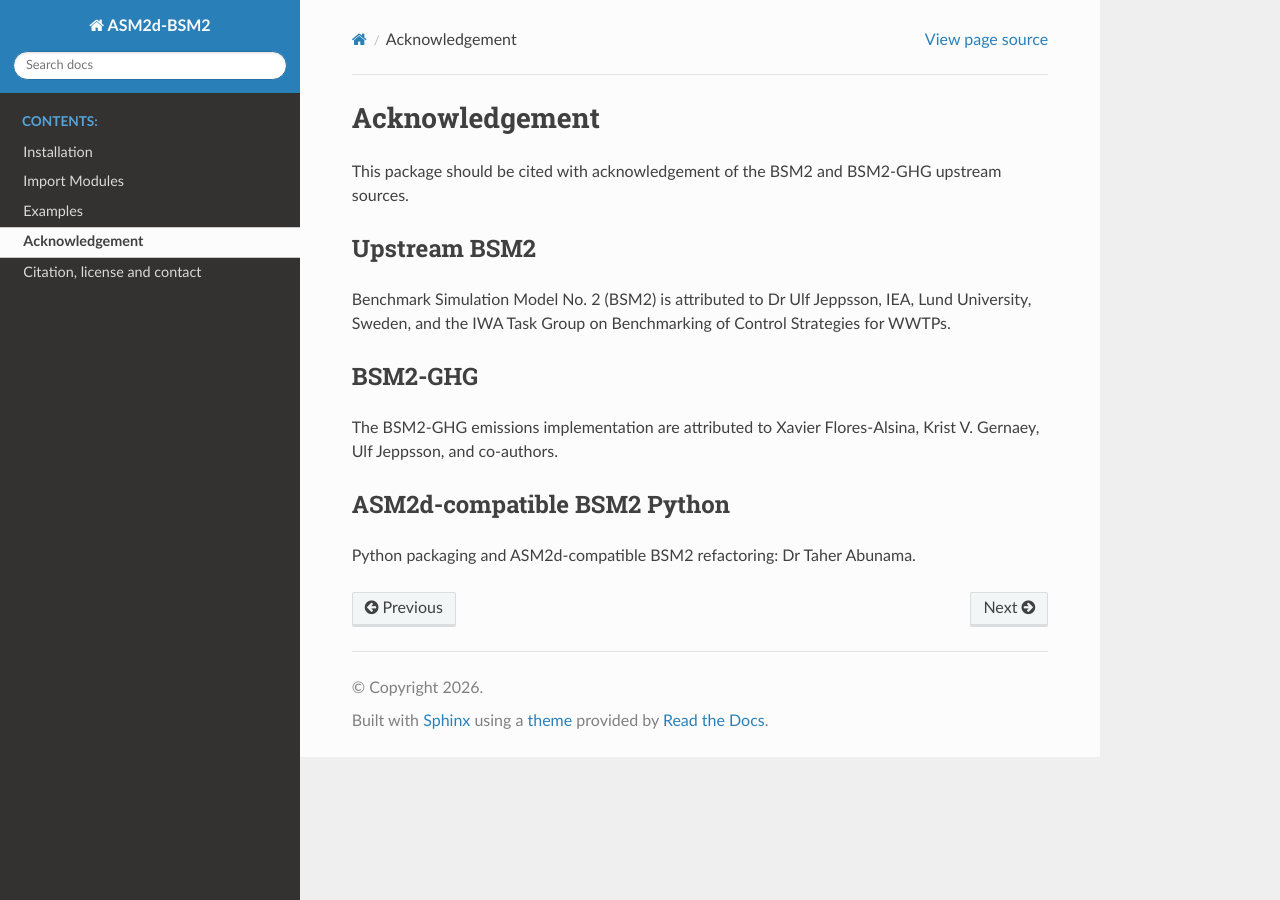
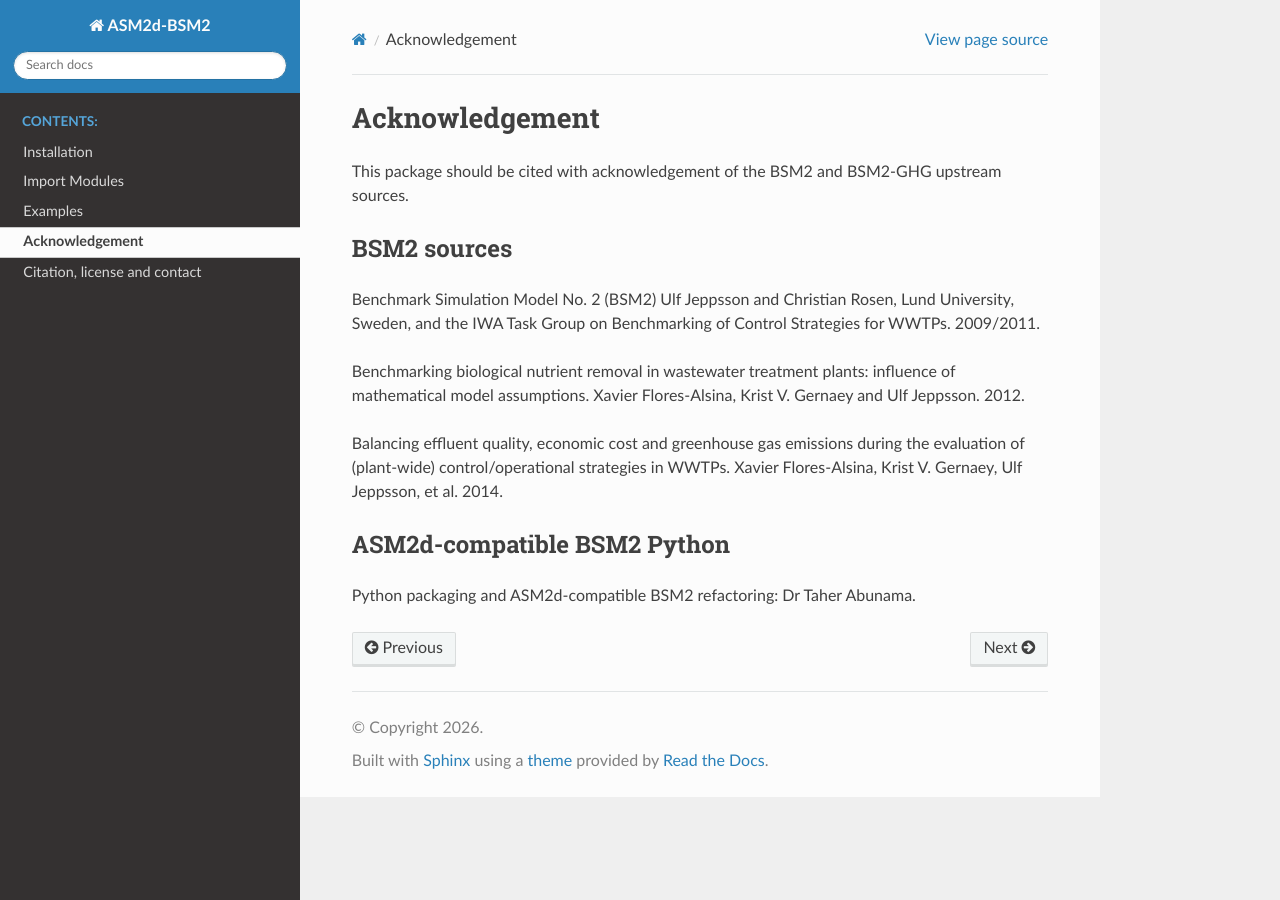
Before and after one commit to tabunama/asm2dbsm2, a Sphinx documentation site: the page built from docs/source/acknowledgement.rst, in a window 1280 px wide. Built offline with Sphinx 7.4.7 and the Read the Docs theme 3.1.0, drawn with Linux system fonts in a browser that asks for light colours.

Commit message:
update docs

```diff
--- a/docs/source/acknowledgement.rst
+++ b/docs/source/acknowledgement.rst
@@ -3,15 +3,15 @@ Acknowledgement
 
 This package should be cited with acknowledgement of the BSM2 and BSM2-GHG upstream sources.
 
-Upstream BSM2
+BSM2 sources
 -------------
 
-Benchmark Simulation Model No. 2 (BSM2) is attributed to Dr Ulf Jeppsson, IEA, Lund University, Sweden, and the IWA Task Group on Benchmarking of Control Strategies for WWTPs.
+Benchmark Simulation Model No. 2 (BSM2) Ulf Jeppsson and Christian Rosen, Lund University, Sweden, and the IWA Task Group on Benchmarking of Control Strategies for WWTPs. 2009/2011.
 
-BSM2-GHG
---------
+Benchmarking biological nutrient removal in wastewater treatment plants: influence of mathematical model assumptions. Xavier Flores-Alsina, Krist V. Gernaey and Ulf Jeppsson. 2012.
 
-The BSM2-GHG emissions implementation are attributed to Xavier Flores-Alsina, Krist V. Gernaey, Ulf Jeppsson, and co-authors.
+Balancing effluent quality, economic cost and greenhouse gas emissions during the evaluation of (plant-wide) control/operational strategies in WWTPs. Xavier Flores-Alsina, Krist V. Gernaey, Ulf Jeppsson, et al. 2014.
+
 
 ASM2d-compatible BSM2 Python
 ------------------------------
--- a/docs/source/citation_license_contact.rst
+++ b/docs/source/citation_license_contact.rst
@@ -4,7 +4,7 @@ Citation, license and contact
 Citation
 --------
 
-*ASM2d-BSM2 Python Package* (2026). Taher Abunama, Xavier Flores-Alsina and Krist V. Gernaeyet, Ulf Jeppsson, et al.
+*ASM2d-BSM2 Python Package* Taher Abunama, Xavier Flores-Alsina, Krist V. Gernaeyet, Ulf Jeppsson, Christian Rosen et al. 2026.
 
 License
 -------
```
Also changed, not shown: 10 other files.
